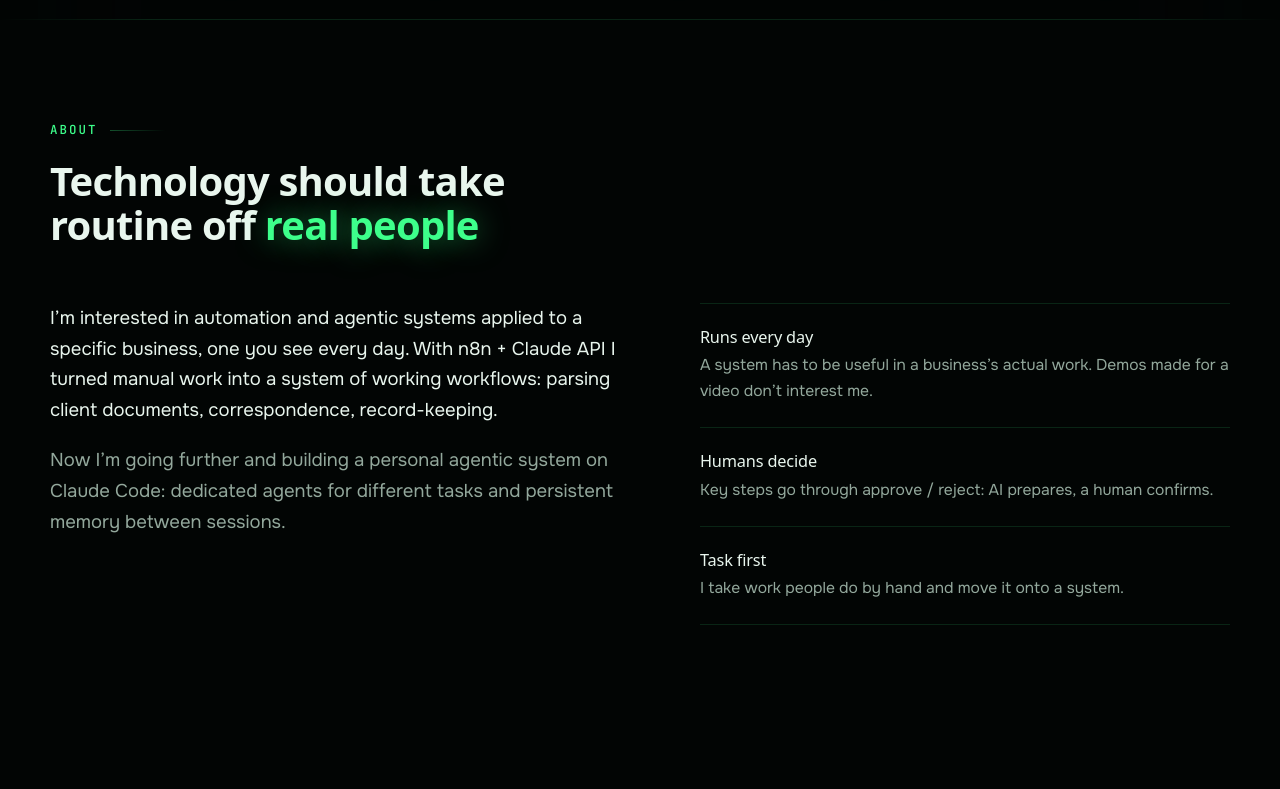
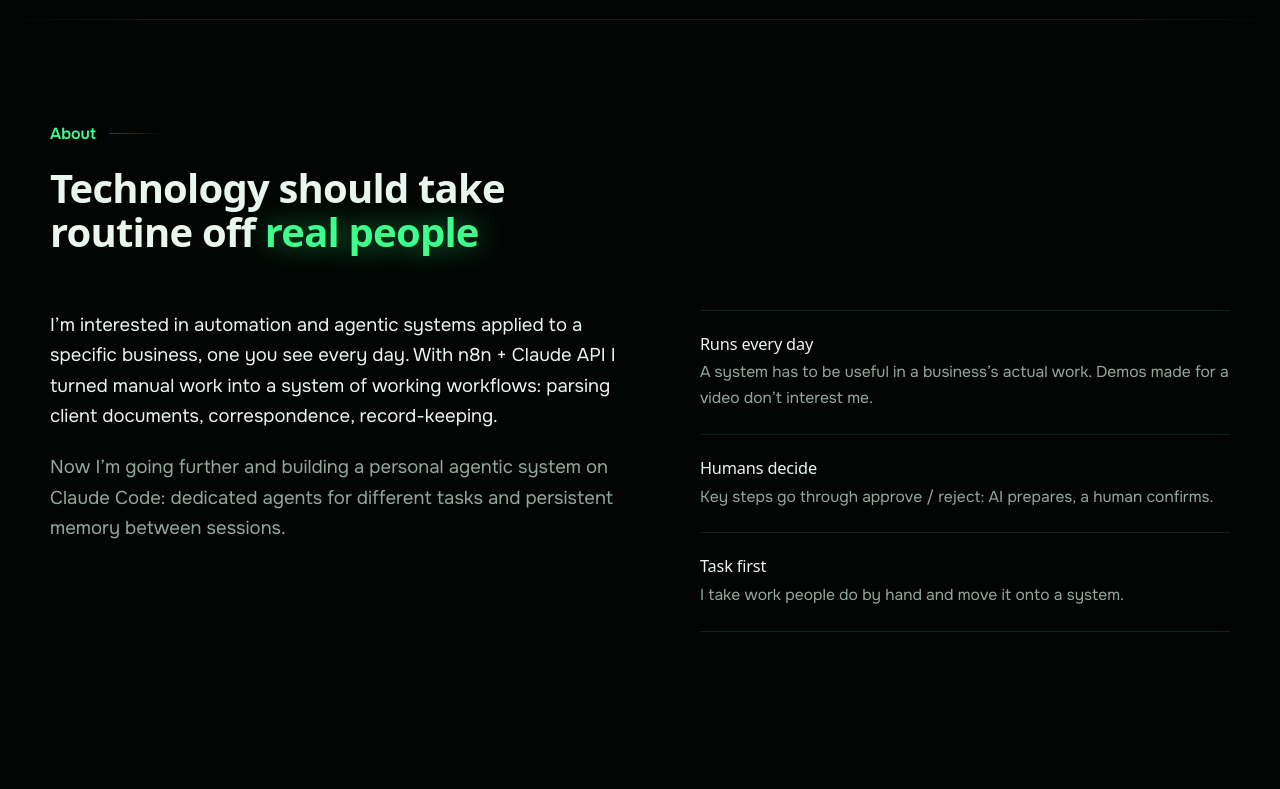
Before and after one commit to AdmyTopG-dev/portfolio, a plain HTML site: page index.html in a window 1280 px wide. Shown: the part 851-1640 px from the top of the page. Drawn offline with Linux system fonts and the light colour scheme; animation ran at ten frames a second; a web font is replaced by a local one.

Commit message:
Switch section eyebrow labels from mono/uppercase to body font
Co-Authored-By: Claude Sonnet 5 <noreply@anthropic.com>

```diff
--- a/styles.css
+++ b/styles.css
@@ -68,7 +68,7 @@ em { font-style: normal; color: var(--neon); text-shadow: 0 0 30px rgba(var(--rg
 .skip { position: fixed; left: 16px; top: -80px; z-index: 200; padding: .7rem 1rem; border-radius: 10px; background: var(--neon); color: #02110a; font-weight: 600; text-decoration: none; transition: top .2s; }
 .skip:focus { top: 12px; }
 
-.eyebrow { display: flex; align-items: center; gap: .8rem; margin-bottom: 1.4rem; font: 500 .78rem/1 var(--fm); letter-spacing: .16em; text-transform: uppercase; color: var(--neon); }
+.eyebrow { display: flex; align-items: center; gap: .8rem; margin-bottom: 1.4rem; font: 600 1rem/1.2 var(--fb); color: var(--neon); }
 .eyebrow::after { content: ""; flex: 0 0 56px; height: 1px; background: linear-gradient(90deg, var(--line2), transparent); }
 
 /* ───── Кнопки ───── */
```
